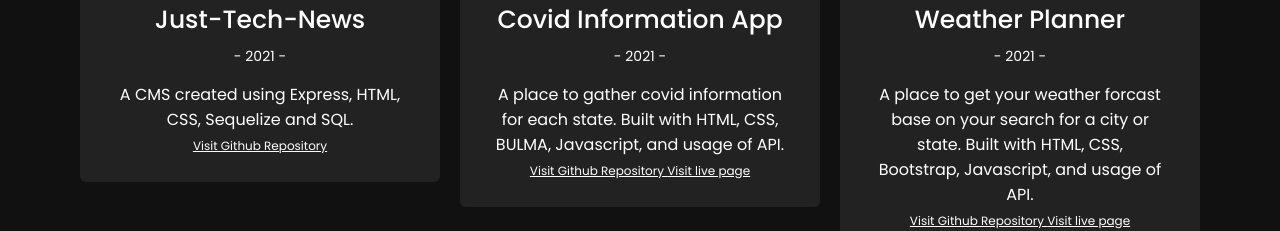
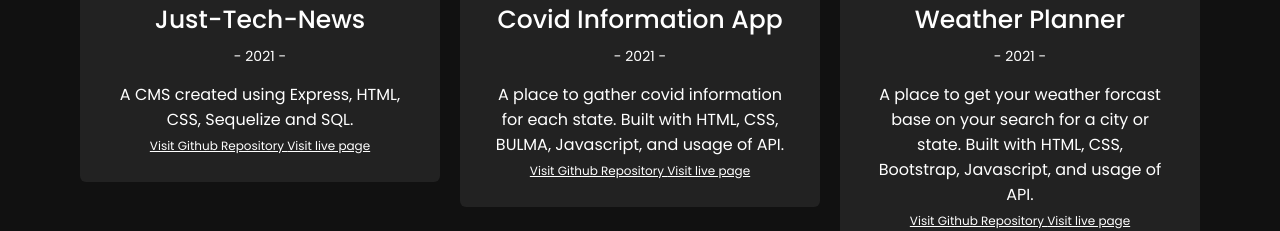
Before and after one commit to nguyen-william93/portfolio, a plain HTML site: page index.html in a window 1280 px wide. Shown: the part 3440-3671 px from the top of the page. Drawn offline with nearby package versions, Linux system fonts and the light colour scheme.

Commit message:
added live link

```diff
--- a/index.html
+++ b/index.html
@@ -187,6 +187,9 @@
                             <a href="https://github.com/nguyen-william93/just-tech-news" target="__blank">
                                 Visit Github Repository
                             </a>
+                            <a href="https://sleepy-fortress-97336.herokuapp.com/" target="__blank">
+                                Visit live page
+                            </a>
                         </p>
                     </div>
                 </div>
```
